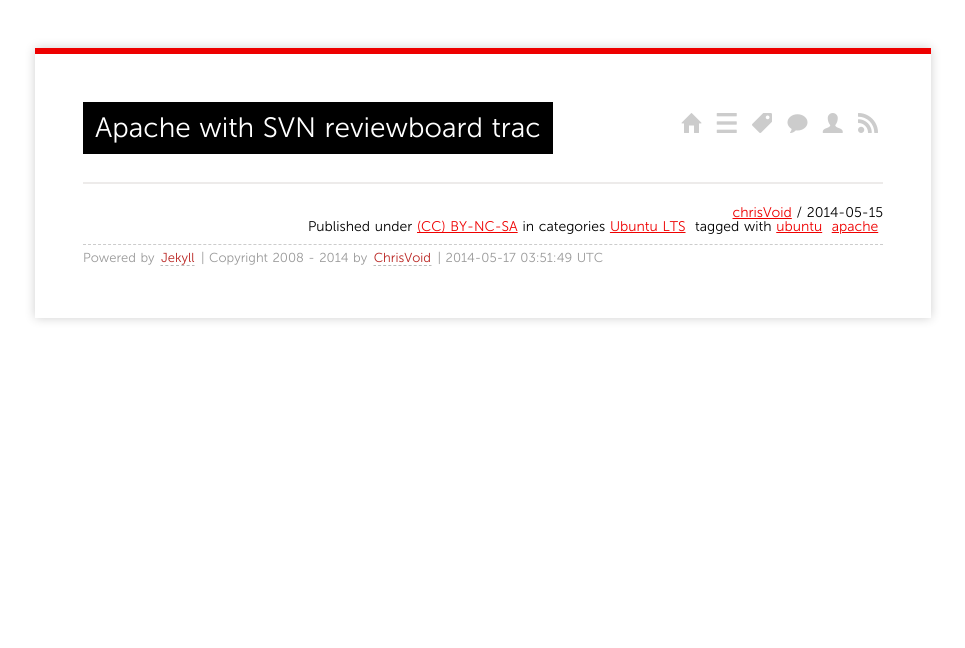
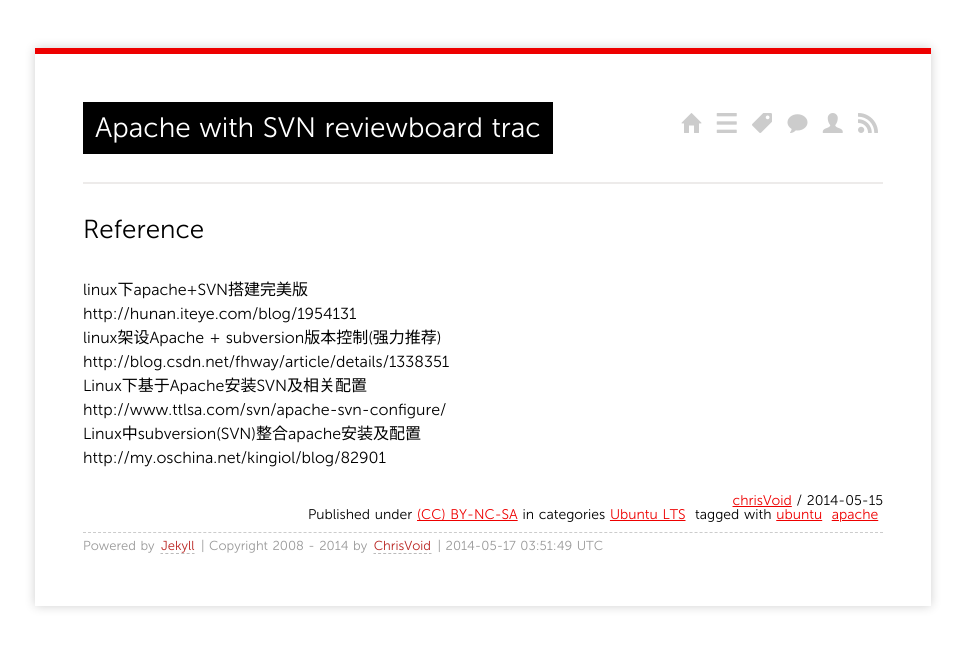
Before and after one commit to chris-void/chris-void.github.io, a Jekyll site: the page built from _posts/2014/2014-05-15-apache-svn-trac-reviewboard.md, in a window 1280 px wide. Shown: the top 648 px of the page, without its empty margins (157-1122 px from the left). Built offline with Jekyll 4.4.1, drawn with Linux system fonts in a browser that asks for light colours; Markdown is read by kramdown in place of the engine named in the settings; comment, search, counter and statistics services are not loaded.

Commit message:
Update 2014-05-15-apache-svn-trac-reviewboard.md

```diff
--- a/_posts/2014/2014-05-15-apache-svn-trac-reviewboard.md
+++ b/_posts/2014/2014-05-15-apache-svn-trac-reviewboard.md
@@ -7,3 +7,15 @@
 - ubuntu
 - apache
 ---
+
+
+## Reference
+
+linux下apache+SVN搭建完美版
+http://hunan.iteye.com/blog/1954131
+linux架设Apache + subversion版本控制(强力推荐)
+http://blog.csdn.net/fhway/article/details/1338351
+Linux下基于Apache安装SVN及相关配置
+http://www.ttlsa.com/svn/apache-svn-configure/
+Linux中subversion(SVN)整合apache安装及配置
+http://my.oschina.net/kingiol/blog/82901
```
